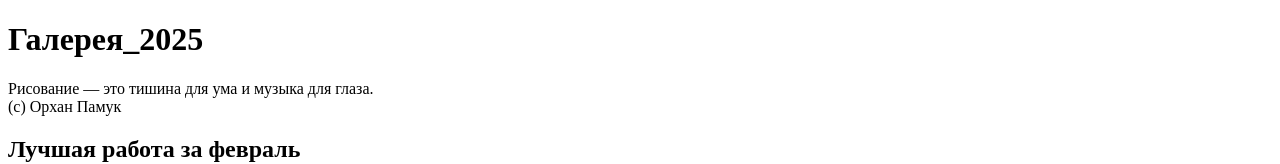
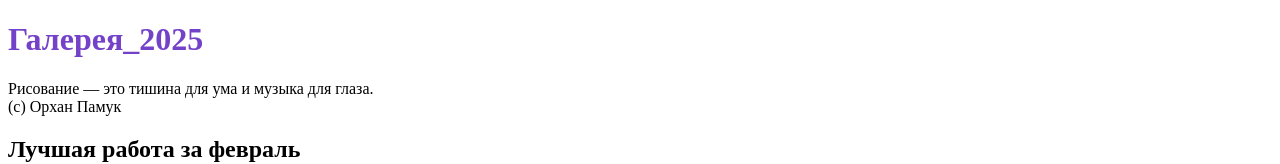
Before and after one commit to Anastasiya-Elisova/Web_1, a plain HTML site: page index.html in a window 1280 px wide. Shown: the top 164 px of the page. Drawn offline with Linux system fonts and the light colour scheme.

Commit message:
april_1st

```diff
--- a/index.html
+++ b/index.html
@@ -5,7 +5,7 @@
   <title>Галерея</title>
 </head>
 <body>
-  <h1>Галерея_2025</h1>
+  <h1 style=color:#7442c8>Галерея_2025</h1>
   <p>Рисование — это тишина для ума и музыка для глаза. <br>
    (с) Орхан Памук</p>
   <h2>Лучшая работа за февраль</h2>
```
